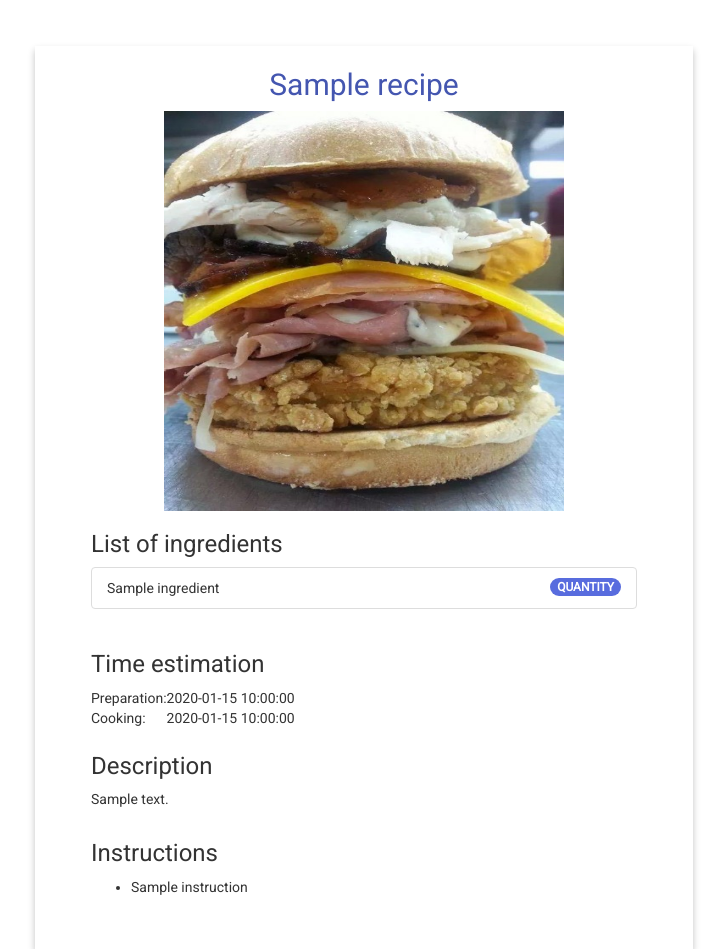
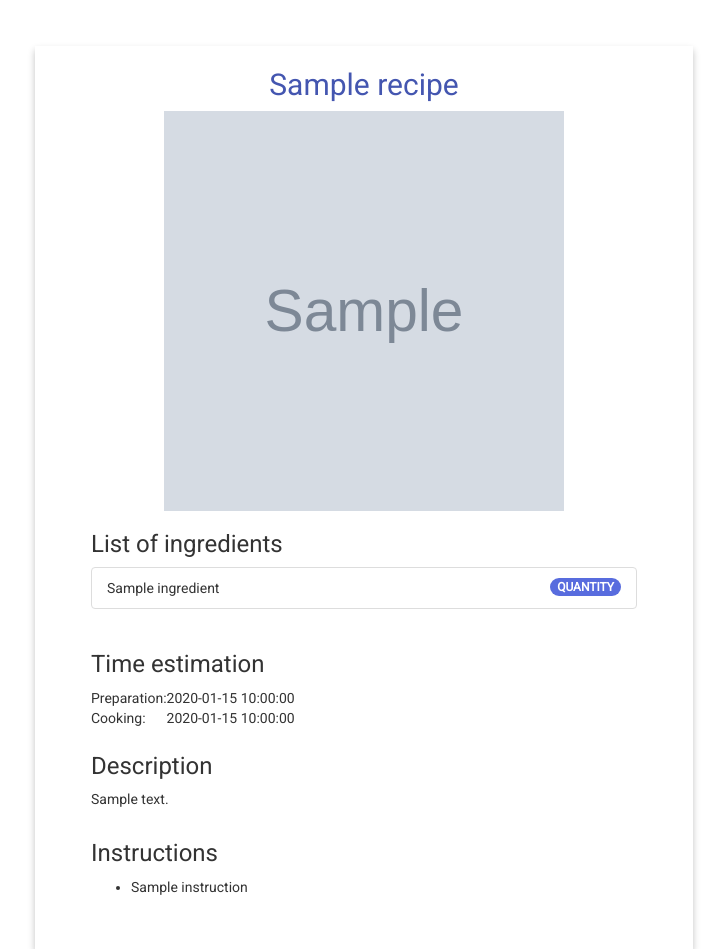
Before and after one commit to recipes1520/RECIPE-APP, a Python web app: template templates/recipe-display.html in a window 1280 px wide. Shown: the part 52-1001 px from the top of the page, without its empty margins (276-1003 px from the left). Run offline with Jinja, Linux system fonts and the light colour scheme; the template is opened without the code that fills it: most values are stand-ins (such as "Sample title", 1, 10 or a date in 2020); grey boxes marked "Sample" are stand-in pictures; some libraries are stand-ins or nearby versions.

Commit message:
Image Upload Good, Display Good, Need Checks
Images upload and get stored as blob things.
Recipes will display images if they exist.
If images don't exist everything breaks.  Just need some if statements.
Will add later.

```diff
--- a/Main.py
+++ b/Main.py
@@ -8,6 +8,7 @@ from google.appengine.ext.webapp import template
 from google.appengine.api import users
 from google.appengine.ext import blobstore
 from google.appengine.ext.webapp import blobstore_handlers
+from google.appengine.api import images
 
 # Creating datastorage for the user review submissions on review page
 class ReviewSubmission(ndb.Model) :
@@ -145,8 +146,10 @@ class RecipeDisplay(webapp2.RequestHandler) :
 		q = query.fetch()
 
 		recipe = q[0]
+		imgURL = images.get_serving_url(recipe.image, size=None, crop=False, secure_url=True)
 		template_values = {
-		  'recipe' : recipe
+		  'recipe' : recipe,
+		  'imgURL' : imgURL
 		}
 		path = "templates/recipe-display.html"
 		render_template(self, template_values, path)
--- a/templates/recipe-display.html
+++ b/templates/recipe-display.html
@@ -15,7 +15,7 @@
 		</div>
 		<!-- RECIPE MAIN IMAGE -->
 		<div class="recipeMainImg">
-			<img src="img/burger.jpg" alt="{{recipe.title}}" height="400" width="400"/>
+			<img src="{{imgURL}}" alt="{{recipe.title}}" height="400" width="400"/>
 			<!-- <img src= {{ recipe.image }} alt="{{ recipe.title }}" -->
 		</div>
 		<!-- INGREDIENT LIST -->
```
Also changed, not shown: 1 other file.
